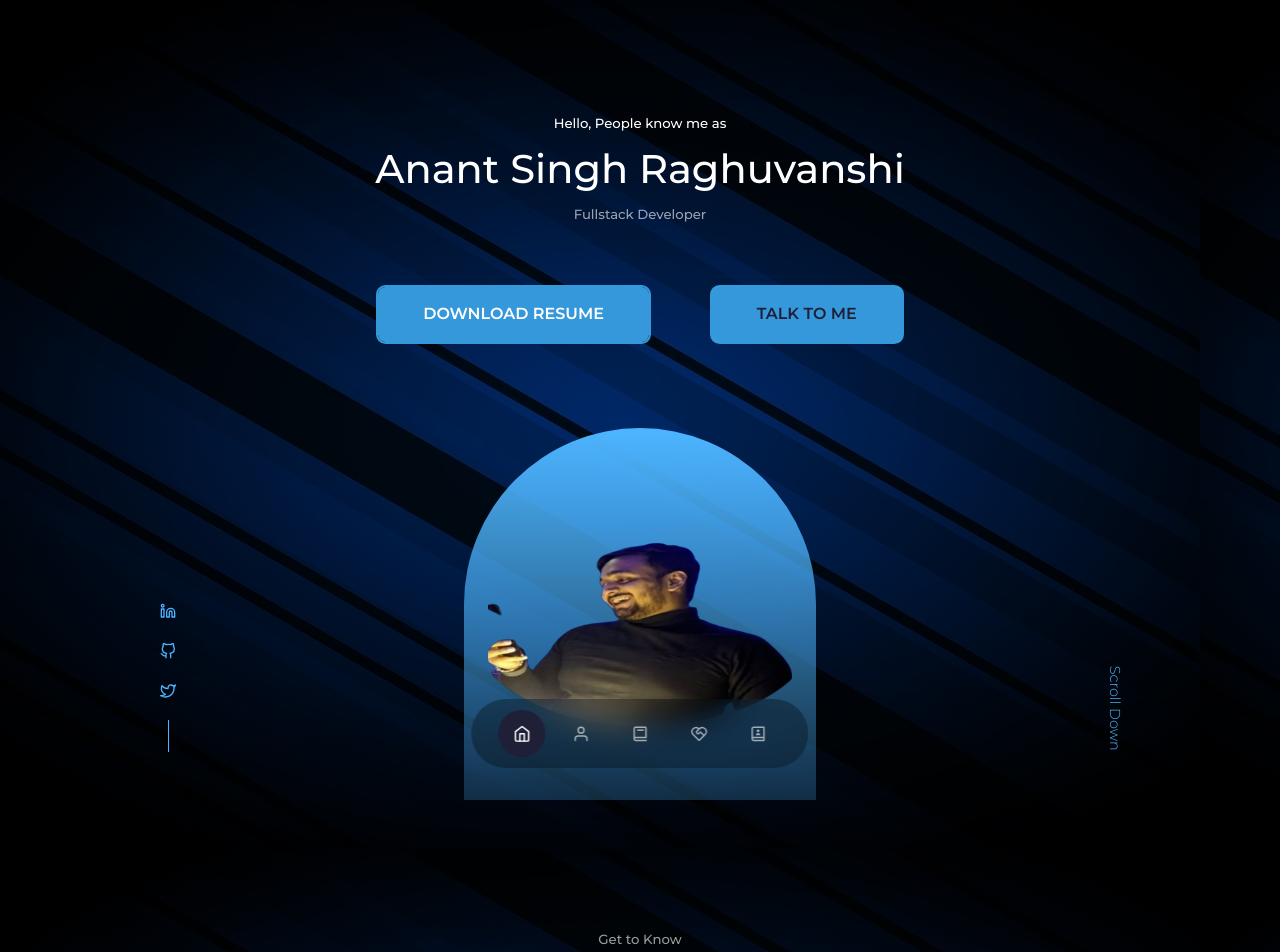
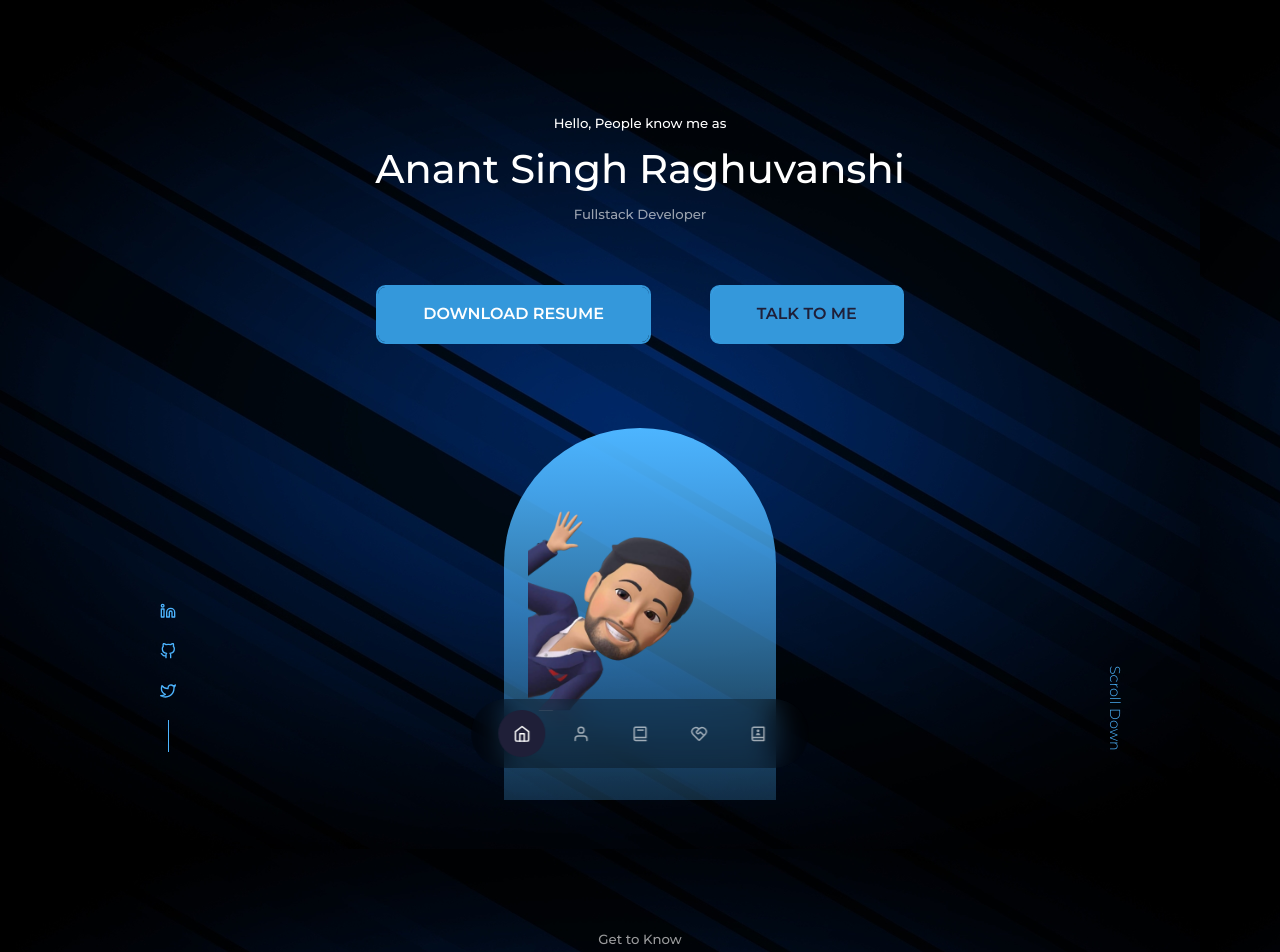
Before and after one commit to anantraghuvanshi/theanantraghuvanshi, a React (Create React App) app in the folder anant-portfolio/: page / in a window 1280 px wide. Shown: the top 952 px of the page. Built offline with nearby package versions, Linux system fonts and the light colour scheme.

Commit message:
file update

```diff
--- a/anant-portfolio/src/components/header/header.css
+++ b/anant-portfolio/src/components/header/header.css
@@ -44,7 +44,7 @@
 
 .me{
     background: linear-gradient(var(--color-primary), transparent);
-    width: 22rem;
+    width: 17rem;
     height: 30rem;
     position: absolute;
     left: 50%;
--- a/anant-portfolio/src/components/header/header.jsx
+++ b/anant-portfolio/src/components/header/header.jsx
@@ -1,7 +1,7 @@
 import React from 'react'
 import './header.css';
 import CTA from './CTA';
-import ME from '../../assets/me.png';
+import ME from '../../assets/me.jpeg';
 import HeaderSocial from './HeaderSocial';
 
 const header = () => {
```
Also changed, not shown: anant-portfolio/src/assets/me.jpeg (added).
